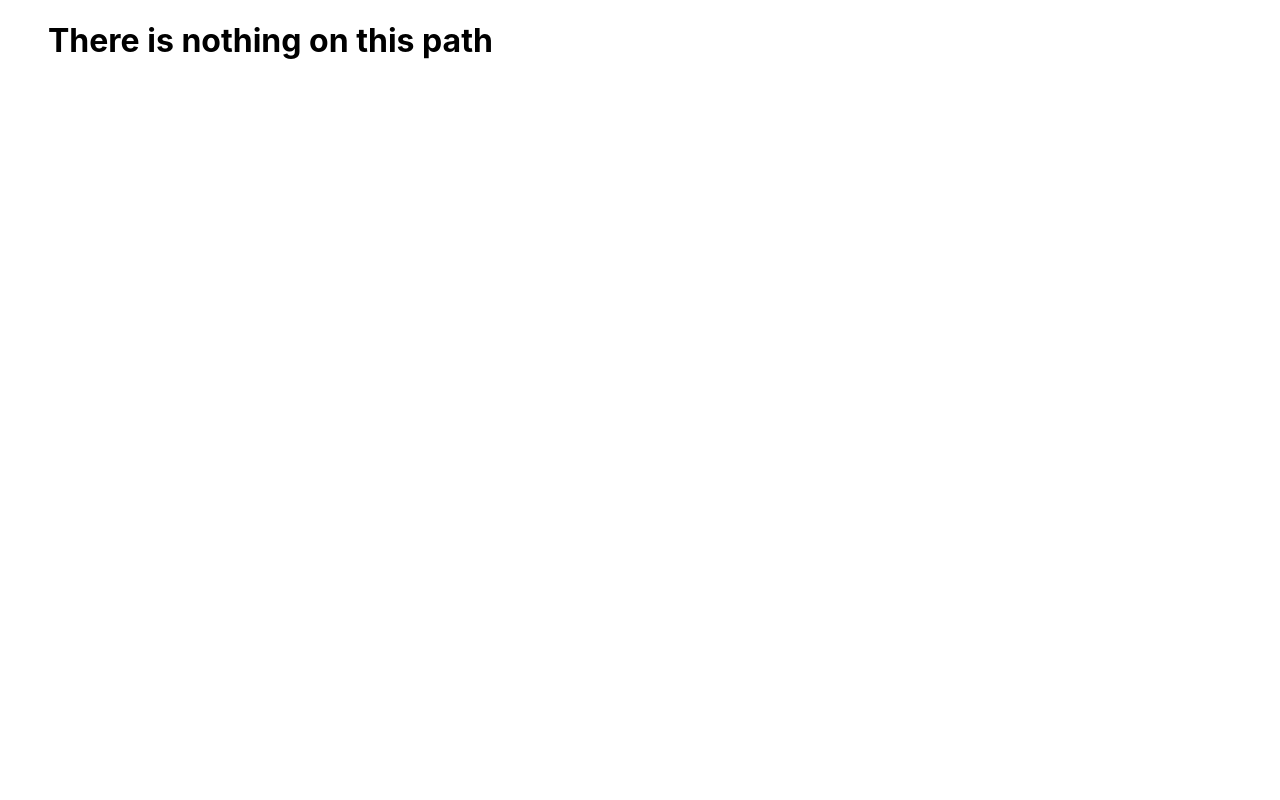
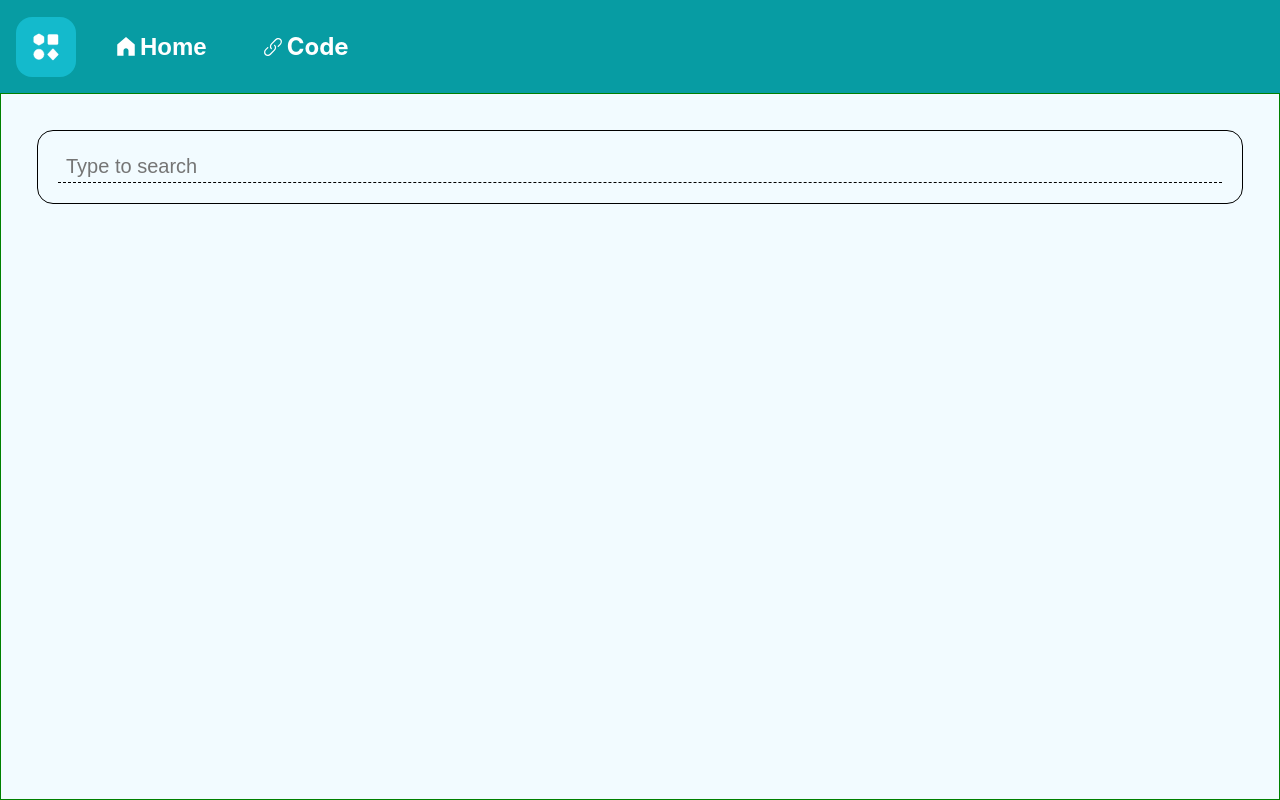
Before and after one commit to aayush-jangra/frontend, a React (Create React App) app in the folder machine-coding/: page /multi-select in a window 1280 px wide. Built offline with nearby package versions, Linux system fonts and the light colour scheme.

Commit message:
Multi select

```diff
--- a/machine-coding/src/App.js
+++ b/machine-coding/src/App.js
@@ -65,6 +65,9 @@ const PollWidgetPage = React.lazy(() =>
 );
 const PasswordGeneratorPage = React.lazy(() =>
   import("./Pages/PasswordGenerator/PasswordGeneratorPage")
+);
+const MultiSelectPage = React.lazy(() =>
+  import("./Pages/MulitSelect/MultiSelectPage")
 );
 
 function App() {
@@ -193,6 +196,10 @@ function App() {
       path: "/password-generator",
       component: <PasswordGeneratorPage />,
     },
+    {
+      path: "/multi-select",
+      component: <MultiSelectPage />,
+    },
   ];
 
   return (
--- /dev/null
+++ b/machine-coding/src/Pages/MulitSelect/MultiSelect.jsx
@@ -0,0 +1,99 @@
+import { useEffect, useRef, useState } from "react";
+import "./mutliSelectStyles.css";
+
+export const MultiSelect = ({ data }) => {
+  const [selectedItems, setSelectedItems] = useState([]);
+  const [search, setSearch] = useState("");
+  const [openMenu, setOpenMenu] = useState(false);
+  const multiSelectInputRef = useRef();
+
+  const handleKeyDown = (e) => {
+    if (e.key === "Backspace" && e.target.value === "") {
+      setSelectedItems((prev) => {
+        prev.pop();
+        return [...prev];
+      });
+    }
+  };
+
+  const handleSearchChange = (e) => {
+    setSearch(e.target.value);
+  };
+
+  const selectItem = (title) => {
+    setSelectedItems((prev) => [...prev, title]);
+  };
+
+  const removeItem = (title) => {
+    setSelectedItems((prev) => prev.filter((v) => v !== title));
+  };
+
+  useEffect(() => {
+    const handleOutsideClick = (e) => {
+      if (
+        !(
+          multiSelectInputRef?.current &&
+          multiSelectInputRef.current.contains(e.target)
+        )
+      ) {
+        setOpenMenu(false);
+      }
+    };
+
+    document.addEventListener("click", handleOutsideClick);
+
+    return () => {
+      document.removeEventListener("click", handleOutsideClick);
+    };
+  }, []);
+
+  const filteredValues = (
+    search
+      ? data.filter((v) => v.toLowerCase().includes(search.toLowerCase()))
+      : data
+  ).filter((v) => !selectedItems.includes(v));
+
+  return (
+    <div ref={multiSelectInputRef} className="multi-select-input-container">
+      <div className="multi-select-input">
+        {selectedItems.map((value, index) => (
+          <div key={index} className="multi-select-item">
+            {value}
+            <div
+              className="multi-select-remove-item"
+              onClick={() => removeItem(value)}
+            >
+              X
+            </div>
+          </div>
+        ))}
+        <input
+          placeholder="Type to search"
+          onClick={() => {
+            setOpenMenu(true);
+          }}
+          className="multi-select-search"
+          value={search}
+          onKeyDown={handleKeyDown}
+          onChange={handleSearchChange}
+        />
+      </div>
+      {openMenu && (
+        <>
+          <div className="multi-select-divider"></div>
+          <div className="multi-select-options-container">
+            {filteredValues.map((title, index) => (
+              <div
+                key={index}
+                onClick={() => selectItem(title)}
+                className="multi-select-option-title"
+              >
+                {title}
+              </div>
+            ))}
+          </div>
+        </>
+      )}
+    </div>
+  );
+};
--- /dev/null
+++ b/machine-coding/src/Pages/MulitSelect/MultiSelectPage.jsx
@@ -0,0 +1,12 @@
+import { movies } from "../../constants/movies";
+import { MultiSelect } from "./MultiSelect";
+
+const MultiSelectPage = () => {
+  return (
+    <div>
+      <MultiSelect data={movies} />
+    </div>
+  );
+};
+
+export default MultiSelectPage;
--- /dev/null
+++ b/machine-coding/src/Pages/MulitSelect/mutliSelectStyles.css
@@ -0,0 +1,75 @@
+.multi-select-input-container {
+  padding: 20px;
+  border: 1px solid;
+  border-radius: 16px;
+  display: flex;
+  flex-direction: column;
+  gap: 16px;
+}
+
+.multi-select-divider {
+  height: 1px;
+  width: calc(100% + 40px);
+  margin-left: -20px;
+  background-color: gray;
+}
+
+.multi-select-options-container {
+  max-height: 300px;
+  overflow: auto;
+}
+
+.multi-select-option-title {
+  font-size: 20px;
+  padding: 4px 0px;
+  cursor: pointer;
+}
+
+.multi-select-option-title:hover {
+  background-color: lightblue;
+}
+
+.multi-select-search {
+  border: 0;
+  border-bottom: 1px dashed;
+  background-color: transparent;
+  flex: 1;
+  min-width: 200px;
+  font-size: 20px;
+  padding: 4px 8px;
+  outline: none;
+}
+
+.multi-select-input {
+  display: flex;
+  gap: 8px;
+  flex-wrap: wrap;
+  align-items: center;
+}
+
+.multi-select-item {
+  background-color: gray;
+  border: 1px solid black;
+  border-radius: 16px;
+  padding: 4px 16px;
+  font-size: 16px;
+  display: flex;
+  width: fit-content;
+  gap: 16px;
+  box-sizing: border-box;
+  color: white;
+  align-items: center;
+}
+
+.multi-select-remove-item {
+  cursor: pointer;
+  width: 20px;
+  aspect-ratio: 1/1;
+  background-color: black;
+  border-radius: 50%;
+  font-size: 12px;
+  font-weight: 700;
+  display: flex;
+  align-items: center;
+  justify-content: center;
+}
--- a/machine-coding/src/Pages/PasswordGenerator/PasswordGenerator.jsx
+++ b/machine-coding/src/Pages/PasswordGenerator/PasswordGenerator.jsx
@@ -5,7 +5,7 @@ import { useGeneratePassword } from "./useGeneratePassword";
 
 export const PasswordGenerator = () => {
   const [password, setPassword] = useState(null);
-  const [passwordLength, setPasswordLength] = useState(4);
+  const [passwordLength, setPasswordLength] = useState(8);
   const [config, setConfig] = useState({
     uppercase: false,
     lowercase: true,
--- a/machine-coding/src/constants/questions.js
+++ b/machine-coding/src/constants/questions.js
@@ -172,4 +172,11 @@ export const questions = [
       "Build a password generator that creates a random password based on user-selected criteria. Users should be able to specify the password length and include/exclude uppercase letters, lowercase letters, numbers, and special characters. The generated password should be easily copyable.",
     path: "/password-generator",
   },
+  {
+    folderName: "MultiSelect",
+    title: "Multi Select",
+    description:
+      "Build a multi-select dropdown where users can choose multiple options from a list. Selected options should be displayed as removable tags. The dropdown should support searching, keyboard navigation, and the ability to clear all selections at once.",
+    path: "/multi-select",
+  },
 ];
```
